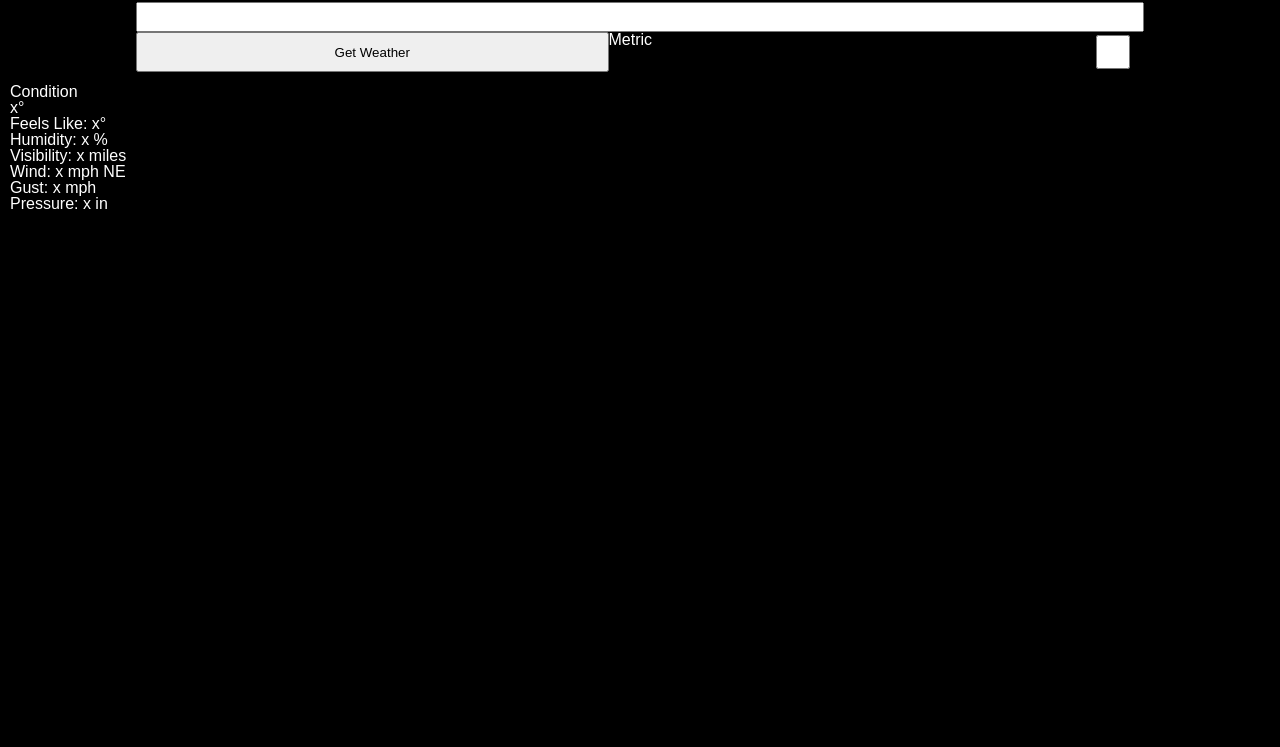
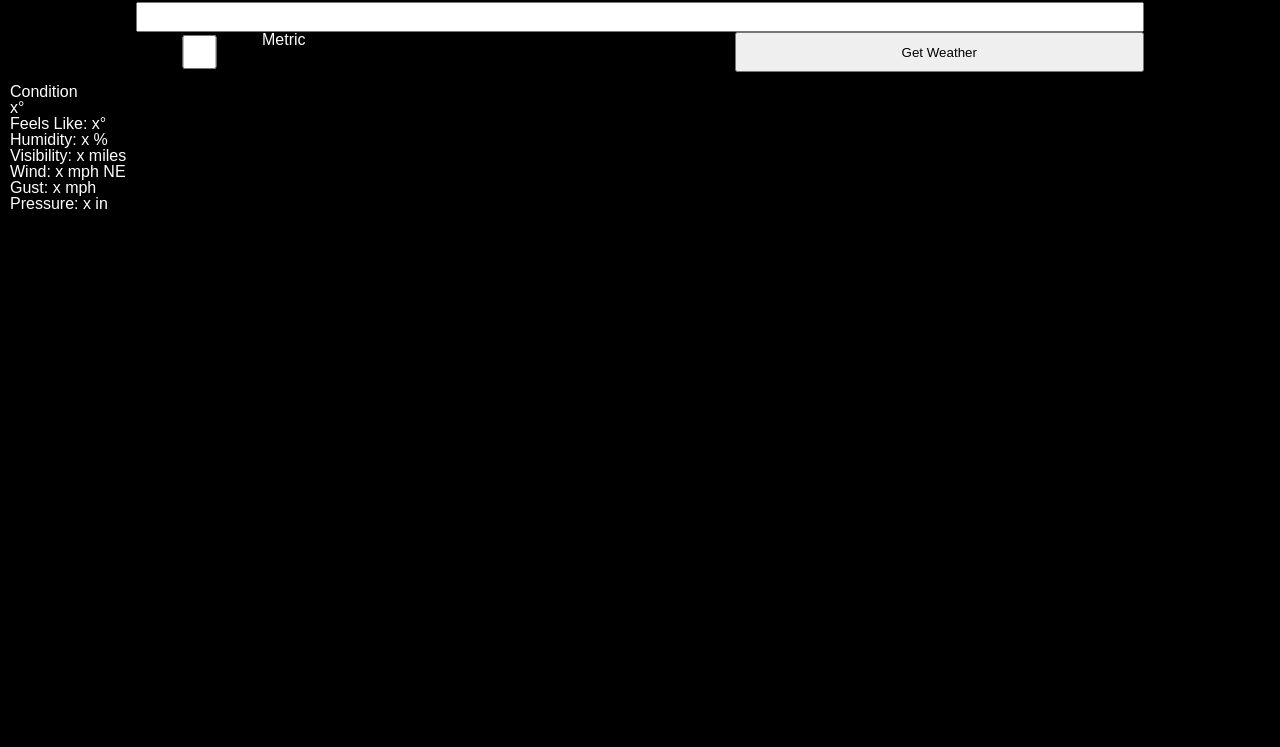
Before and after one commit to xincryptedx/weather-app, a website built with webpack: page dist/index.html in a window 1280 px wide. Shown: the part 53-800 px from the top of the page. Built offline with nearby package versions, Linux system fonts and the light colour scheme.

Commit message:
Rearrange search grid placements

```diff
--- a/src/style.css
+++ b/src/style.css
@@ -131,10 +131,6 @@ table {
 
 /* #endregion */
 
-* {
-  font-family: Arial, Helvetica, sans-serif;
-}
-
 body {
   display: grid;
   justify-items: center;
@@ -174,10 +170,10 @@ body {
 
 .search-grid {
   grid-area: search;
-  grid-template: 30px 40px/ 10% 1fr 1fr 5% 10%;
+  grid-template: 30px 40px/ 10% 10% 1fr 5% 1fr 10%;
   grid-template-areas:
-    ". input input input ."
-    ". btn label checkbox .";
+    ". input input input input ."
+    ". checkbox label . btn .";
 }
 
 .search-input {
```
